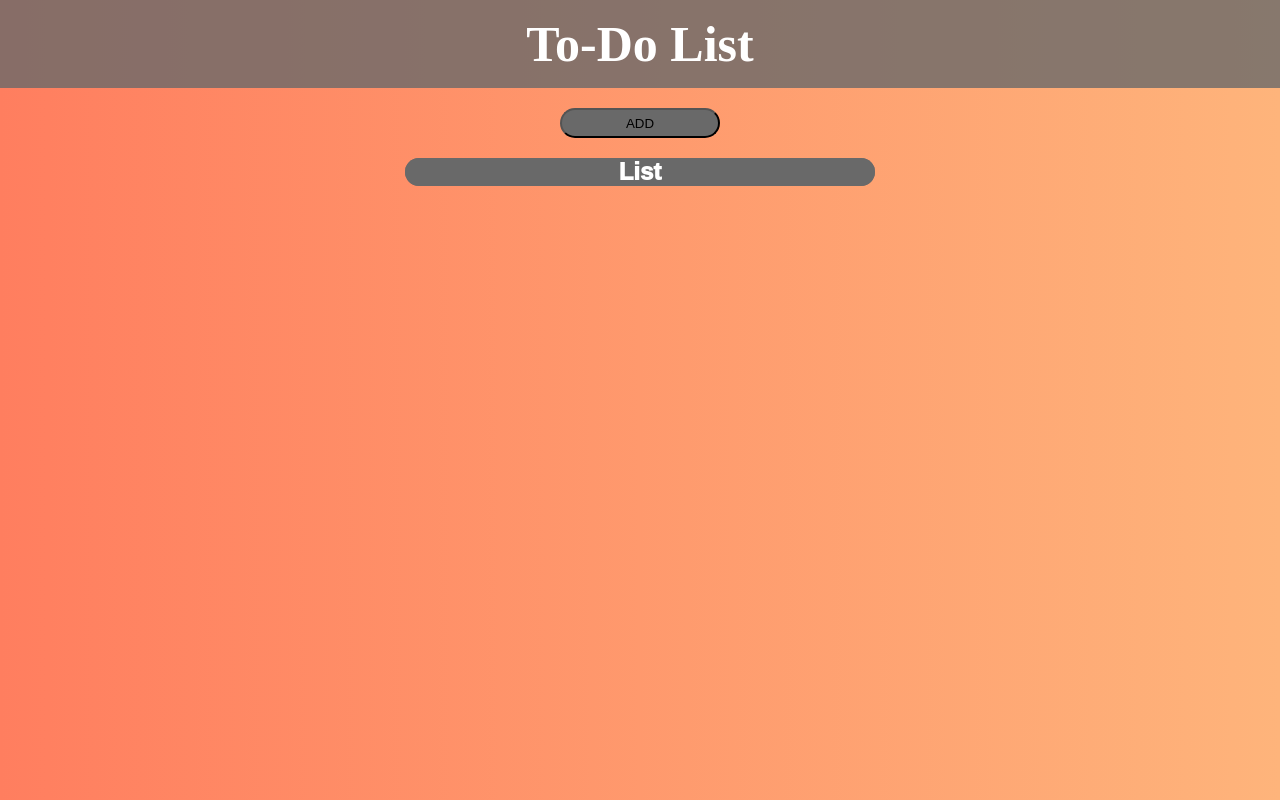
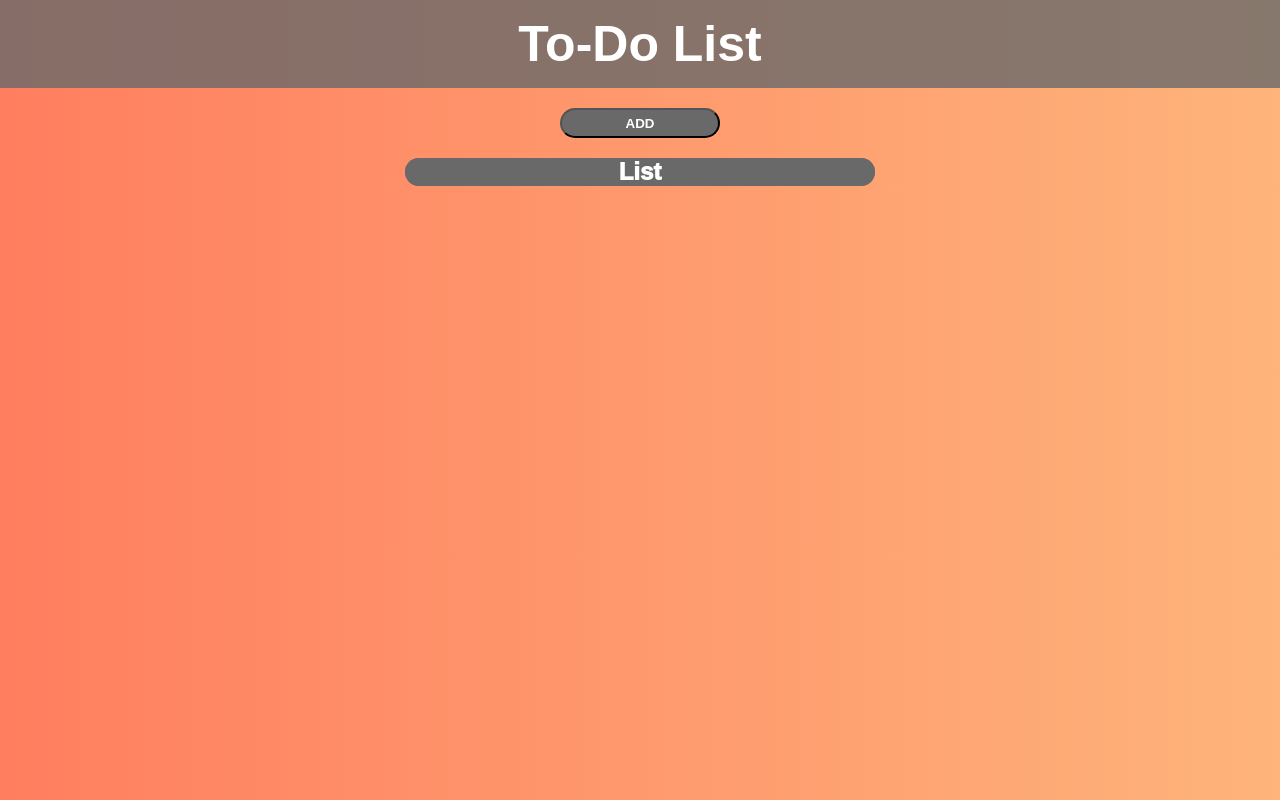
Before and after one commit to w-BASIGO/to-do-list, a plain HTML site: page index.html in a window 1280 px wide. Drawn offline with Linux system fonts and the light colour scheme.

Commit message:
Add files via upload

```diff
--- a/style.css
+++ b/style.css
@@ -7,6 +7,7 @@
 .header {
     background-color: rgb(105, 105, 105,0.80);
     color: white;
+    font-family: Arial, Helvetica, sans-serif;
     padding: 15px 20px;
     justify-content: space-between;
     align-items: center;
@@ -22,8 +23,10 @@ h1{
 .buttons button{
     cursor: pointer;
     border-radius: 20px;
+    color: white;
     width: 160px;
     height: 30px;
+    font-weight: 700;
     background-color: rgb(105, 105, 105);
     margin-top: 20px;
 }
```
